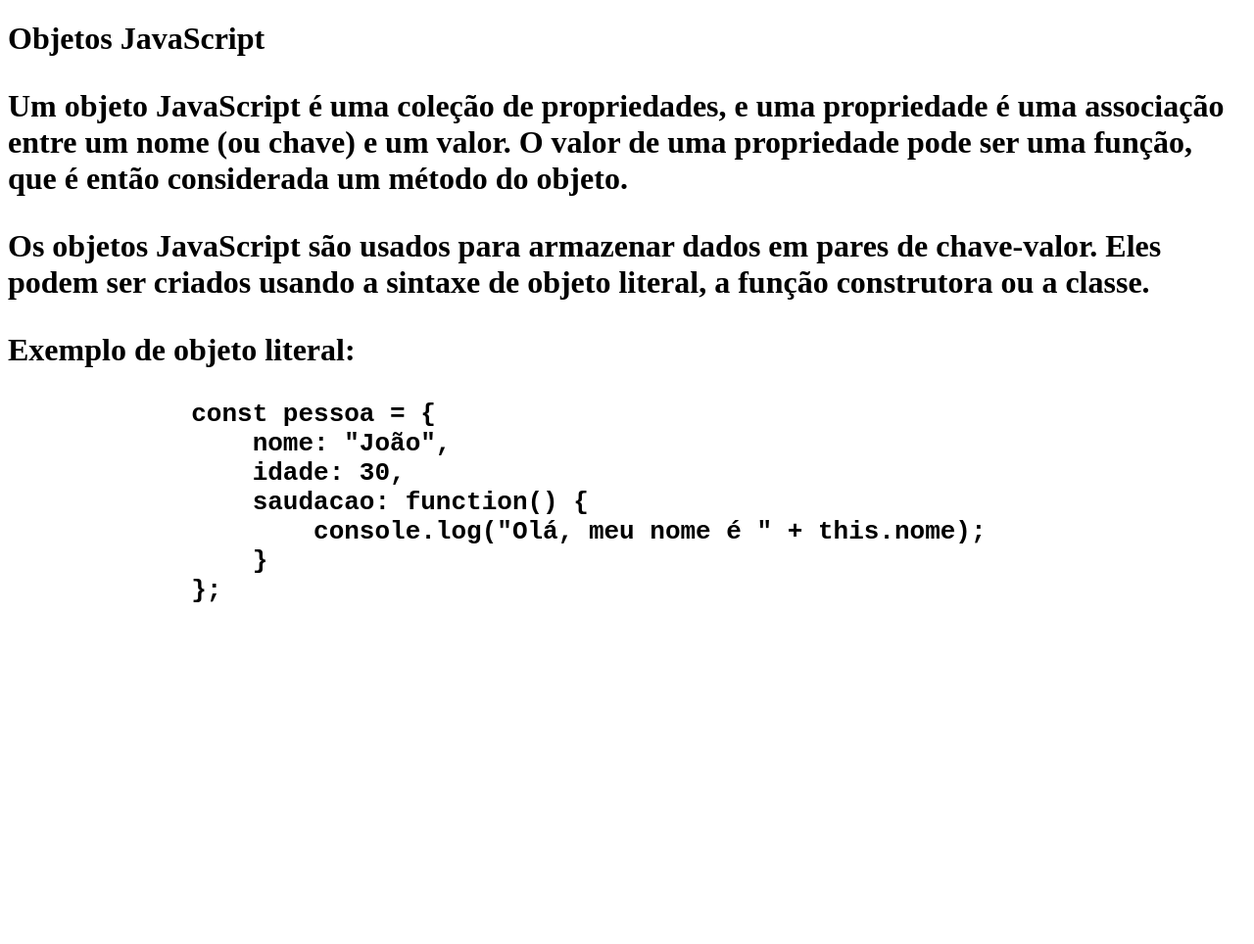
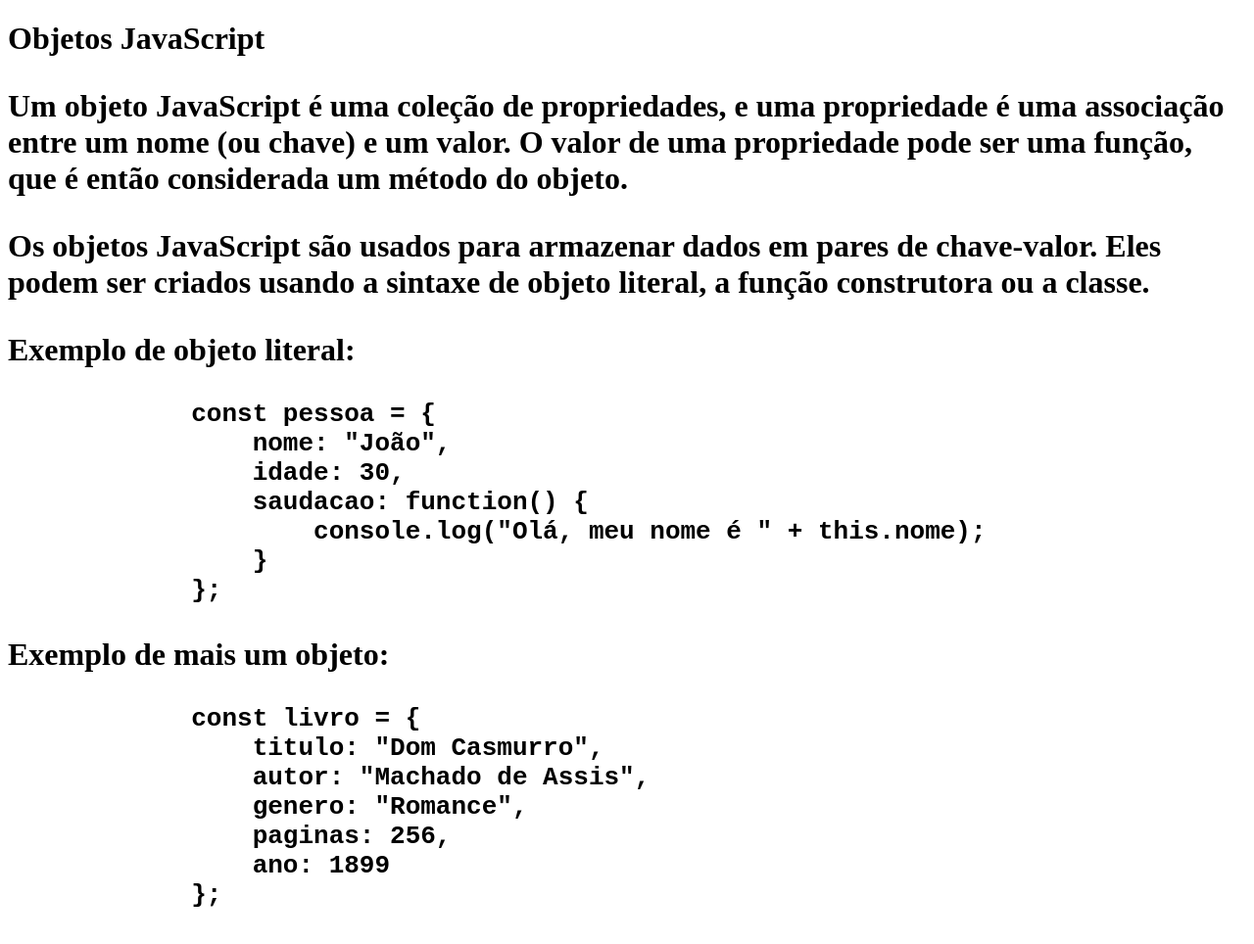
Before and after one commit to fabriciorodriguesporto/objetosJavaScript, a plain HTML site: page index.html in a window 1280 px wide. Shown: the whole page at 98% size. Before the commit the page ends 800 px from the top, so only its background shows below. Drawn offline with Linux system fonts and the light colour scheme.

Commit message:
Add example of a book object to JavaScript documentation

```diff
--- a/index.html
+++ b/index.html
@@ -29,5 +29,16 @@
             ;
             pessoa.saudacao(); // Saída: Olá, meu nome é João
             </script>
+
+        <p>Exemplo de mais um objeto:</p>
+        <pre>
+            const livro = {
+                titulo: "Dom Casmurro",
+                autor: "Machado de Assis",
+                genero: "Romance",
+                paginas: 256,
+                ano: 1899
+            };
+        </pre>
 </body>
 </html>
```
